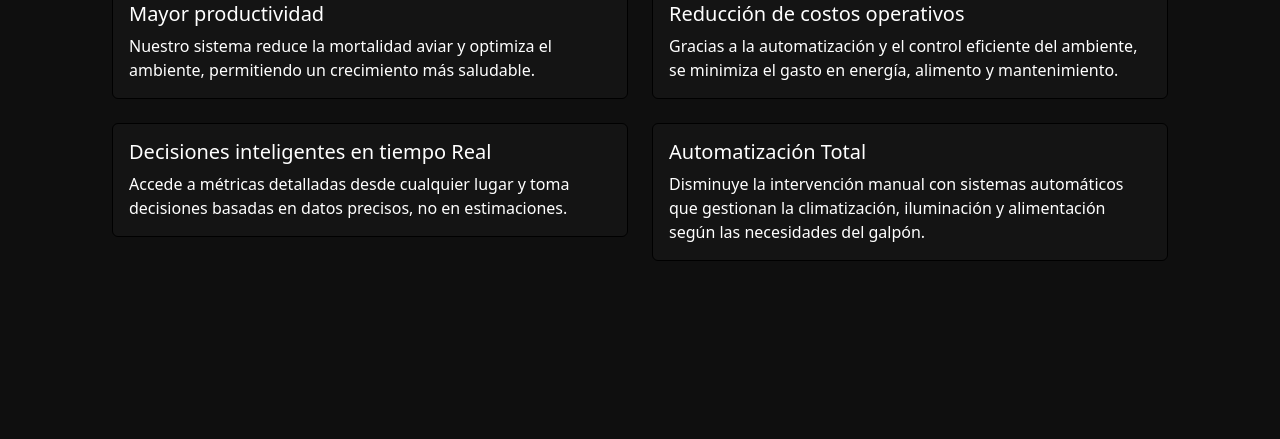
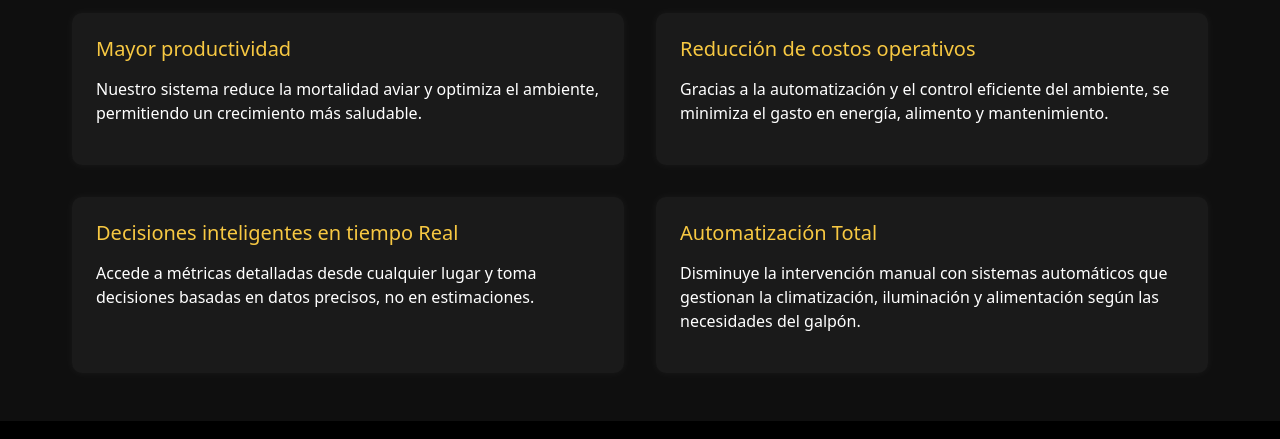
Before and after one commit to gonzalosilveyra/Avinova, a plain HTML site: page pages/beneficios.html in a window 1280 px wide. Shown: the part 405-844 px from the top of the page. Drawn offline with nearby package versions, Linux system fonts and the light colour scheme.

Commit message:
Se reemplazaron los componentes Bootstrap en el main de las paginas Valores y Beneficios por css grid

```diff
--- a/css/styles.css
+++ b/css/styles.css
@@ -68,7 +68,72 @@ html, body {
     border-color: black;
 }
 
+.beneficios, .valores {
+    min-height: 100vh;
+    padding-top: 7rem;
+    padding-bottom: 3rem;
+    color: white;
+}
+
+.contenedor {
+    max-width: 1200px;
+    margin: 0 auto;
+    padding: 0 2rem;
+}
+
+.intro {
+    margin-bottom: 3rem;
+}
+
+.seccion-beneficios h2, .seccion-valores h2 {
+    margin-bottom: 2rem;
+}
+
+  /* Grid para las cards */
+.grid-beneficios {
+    display: grid;
+    gap: 2rem;
+    grid-template-columns: 1fr;
+}
+
+.beneficio-card {
+    background-color: #1a1a1a;
+    color: white;
+    border-radius: 10px;
+    padding: 1.5rem;
+    box-shadow: 0 0 10px rgba(255, 255, 255, 0.05);
+    transition: transform 0.2s;
+}
+
+.beneficio-card h5 {
+    margin-top: 0;
+    margin-bottom: 1rem;
+    color: #f7c842;
+}
+
+.grid-valores {
+    display: grid;
+    gap: 2rem;
+    grid-template-columns: 1fr;
+  }
+
+.valor-card {
+    background-color: #1a1a1a;
+    border-radius: 10px;
+    padding: 1.5rem;
+    box-shadow: 0 0 10px rgba(255, 255, 255, 0.05);
+    transition: transform 0.2s;
+}
+
+.valor-card h5 {
+    margin-top: 0;
+    margin-bottom: 1rem;
+    color: #f7c842;
+}
+
+
 /* Media queries */
+
 
 @media (max-width: 767px) {
 
@@ -81,6 +146,10 @@ html, body {
         font-size: 2vh;
         font-weight:normal;
     }
+
+    .beneficios h1, .valores h1 {
+        font-size: 6vh;
+    }
 }
 
 @media (min-width: 767px) {
@@ -88,4 +157,12 @@ html, body {
     .cards {
         padding-inline: 5vw;
     }
+
+    .beneficios h1, .valores h1 {
+        font-size: 6vh;
+    }
+
+    .grid-beneficios, .grid-valores {
+        grid-template-columns: repeat(2, 1fr);
+    }
 }
--- a/pages/beneficios.html
+++ b/pages/beneficios.html
@@ -32,52 +32,36 @@
         </nav>
   </header>
 
-    <main class="min-vh-100 pt-5 text-white beneficios mt-5">
-
-        <div class="container-fluid px-5">
-            <div>
+  <main class="beneficios">
+    <div class="contenedor">
+      <div class="intro">
         <h1>📈 Más eficiencia, menos costos, mejor producción</h1>
         <p>Implementar Avinova Technologies no solo es una mejora tecnológica, sino una transformación total en la forma de gestionar una granja avícola.</p>
       </div>
-            <div>
+      <div class="seccion-beneficios">
         <h2>Beneficios clave</h2>
-                <div class="row row-cols-1 row-cols-md-2 g-4 py-4 cards">
-                    <div class="col">
-                      <div class="card">
-                        <div class="card-body">
-                          <h5 class="card-title">Mayor productividad</h5>
-                          <p class="card-text">Nuestro sistema reduce la mortalidad aviar y optimiza el ambiente, permitiendo un crecimiento más saludable.</p>
+        <div class="grid-beneficios">
+          <div class="beneficio-card">
+            <h5>Mayor productividad</h5>
+            <p>Nuestro sistema reduce la mortalidad aviar y optimiza el ambiente, permitiendo un crecimiento más saludable.</p>
           </div>
+          <div class="beneficio-card">
+            <h5>Reducción de costos operativos</h5>
+            <p>Gracias a la automatización y el control eficiente del ambiente, se minimiza el gasto en energía, alimento y mantenimiento.</p>
           </div>
+          <div class="beneficio-card">
+            <h5>Decisiones inteligentes en tiempo Real</h5>
+            <p>Accede a métricas detalladas desde cualquier lugar y toma decisiones basadas en datos precisos, no en estimaciones.</p>
           </div>
-                    <div class="col">
-                      <div class="card">
-                        <div class="card-body">
-                          <h5 class="card-title">Reducción de costos operativos</h5>
-                          <p class="card-text">Gracias a la automatización y el control eficiente del ambiente, se minimiza el gasto en energía, alimento y mantenimiento.</p>
-                        </div>
-                      </div>
-                    </div>
-                    <div class="col">
-                      <div class="card">
-                        <div class="card-body">
-                          <h5 class="card-title">Decisiones inteligentes en tiempo Real</h5>
-                          <p class="card-text">Accede a métricas detalladas desde cualquier lugar y toma decisiones basadas en datos precisos, no en estimaciones.</p>
-                        </div>
-                      </div>
-                    </div>
-                    <div class="col">
-                      <div class="card">
-                        <div class="card-body">
-                          <h5 class="card-title">Automatización Total</h5>
-                          <p class="card-text">Disminuye la intervención manual con sistemas automáticos que gestionan la climatización, iluminación y alimentación según las necesidades del galpón.</p>
-                        </div>
-                      </div>
+          <div class="beneficio-card">
+            <h5>Automatización Total</h5>
+            <p>Disminuye la intervención manual con sistemas automáticos que gestionan la climatización, iluminación y alimentación según las necesidades del galpón.</p>
           </div>
         </div>
       </div>
     </div>
   </main>
+
 
     <footer class="bg-black text-white py-4">
         <div class="container-fluid">
```
Also changed, not shown: pages/valores.html (+18 -33 lines). Lines whose indentation alone changed are shown as unchanged.
